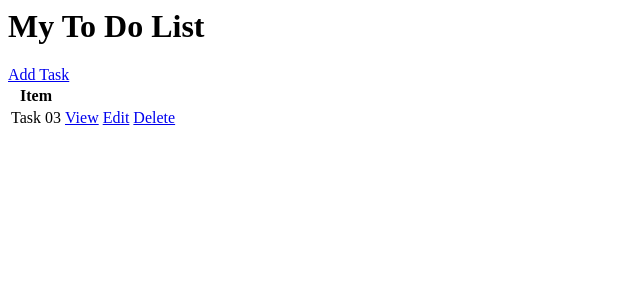
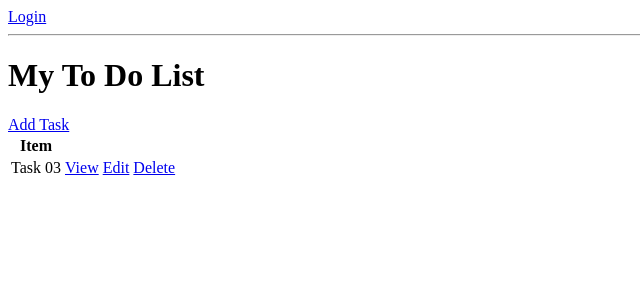
Before and after one commit to oii-nasif/django-TO-DO-List, a Django app: page / in a window 1280 px wide. Shown: the top 300 px of the page, without its empty margins (0-640 px from the left). Run offline with Django 4.2, Linux system fonts and the light colour scheme; data comes from the database, SQL or seed files in the repository; both versions use the stored data as it was after the commit.

Commit message:
login/logout added

```diff
--- a/todo_list/base/templates/base/task_list.html
+++ b/todo_list/base/templates/base/task_list.html
@@ -1,3 +1,11 @@
+{% if request.user.is_authenticated %}
+<p>{{request.user}}</p>
+<a href="{% url 'logout' %}">Logout</a>
+{% else %}
+<a href="{% url 'login' %}">Login</a>
+{% endif %}
+
+<hr>
 <h1>My To Do List</h1>
 <a href="{% url 'task-create' %}">Add Task</a>
 
--- a/todo_list/base/urls.py
+++ b/todo_list/base/urls.py
@@ -1,7 +1,11 @@
 from django.urls import path
-from .views import TaskDetail, TaskList, TaskCreate, TaskUpdate, DeleteView
+from .views import TaskDetail, TaskList, TaskCreate, TaskUpdate, DeleteView, CustomLoginView
+from django.contrib.auth.views import LogoutView
+
 
 urlpatterns =[
+    path('login/', CustomLoginView.as_view(), name='login'),
+    path('logout/', LogoutView.as_view(next_page='login'), name='logout'),
     path('', TaskList.as_view(), name='tasks'),
     path('task/<int:pk>/', TaskDetail.as_view(), name='task'),
     path('create-task/', TaskCreate.as_view(), name='task-create'),
--- a/todo_list/base/views.py
+++ b/todo_list/base/views.py
@@ -4,7 +4,18 @@ from django.views.generic.detail import DetailView
 from django.views.generic.edit import CreateView, UpdateView, DeleteView
 from django.urls import reverse_lazy
 
+from django.contrib.auth.views import LoginView
+
 from .models import Task
+
+
+class CustomLoginView(LoginView):
+    template_name = 'base/login.html'
+    fields = "__all__"
+    redirect_authenticated_user = True
+
+    def get_success_url(self):
+        return reverse_lazy('tasks')
 
 class TaskList(ListView):
     model = Task
```
Also changed, not shown: todo_list/base/templates/base/login.html (added, +7 -0 lines), todo_list/db.sqlite3.
